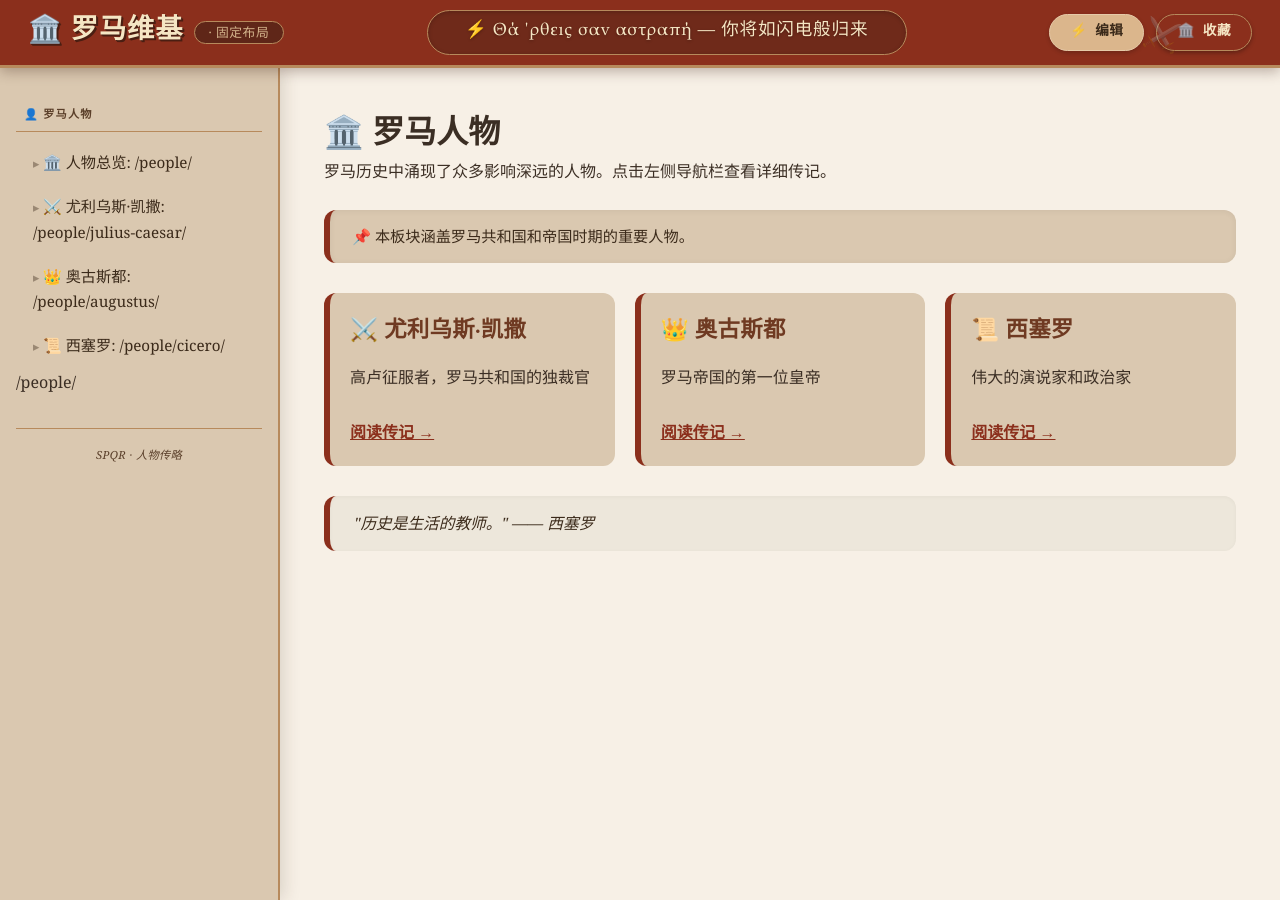
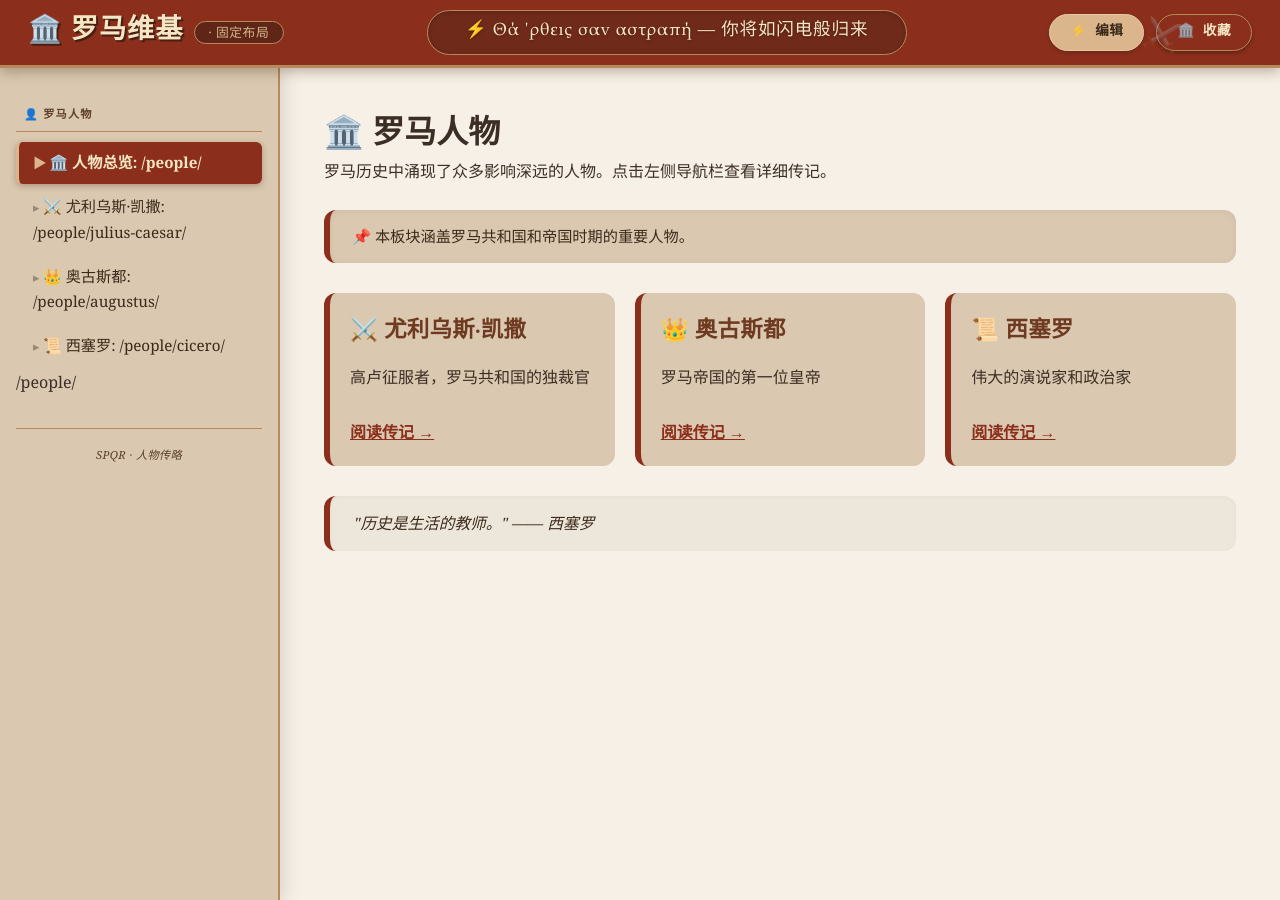
Before and after one commit to GensokyoCirno/gensokyocirno.github.io, a Jekyll site: the page built from pages/people/index.html, in a window 1280 px wide. Built offline with Jekyll 4.4.1, drawn with Linux system fonts in a browser that asks for light colours.

Commit message:
优化逻辑测试 - a3-8

```diff
--- a/_includes/sidebar/people.html
+++ b/_includes/sidebar/people.html
@@ -2,8 +2,9 @@
   <nav class="sidebar-nav">
     <div class="nav-section">👤 罗马人物</div>
     {% for nav in site.navigation_people %}
+      {% assign current_url = nav.url | relative_url %}
       <a href="{{ nav.url | relative_url }}"
-         class="{% if page.url == nav.url | relative_url %}active{% endif %}">
+         class="{% if page.url == current_url %}active{% endif %}">
         <span>{{ nav.icon }}</span> {{ nav.title }}: {{nav.url | relative_url}}
       </a>
     {% endfor %}
```
